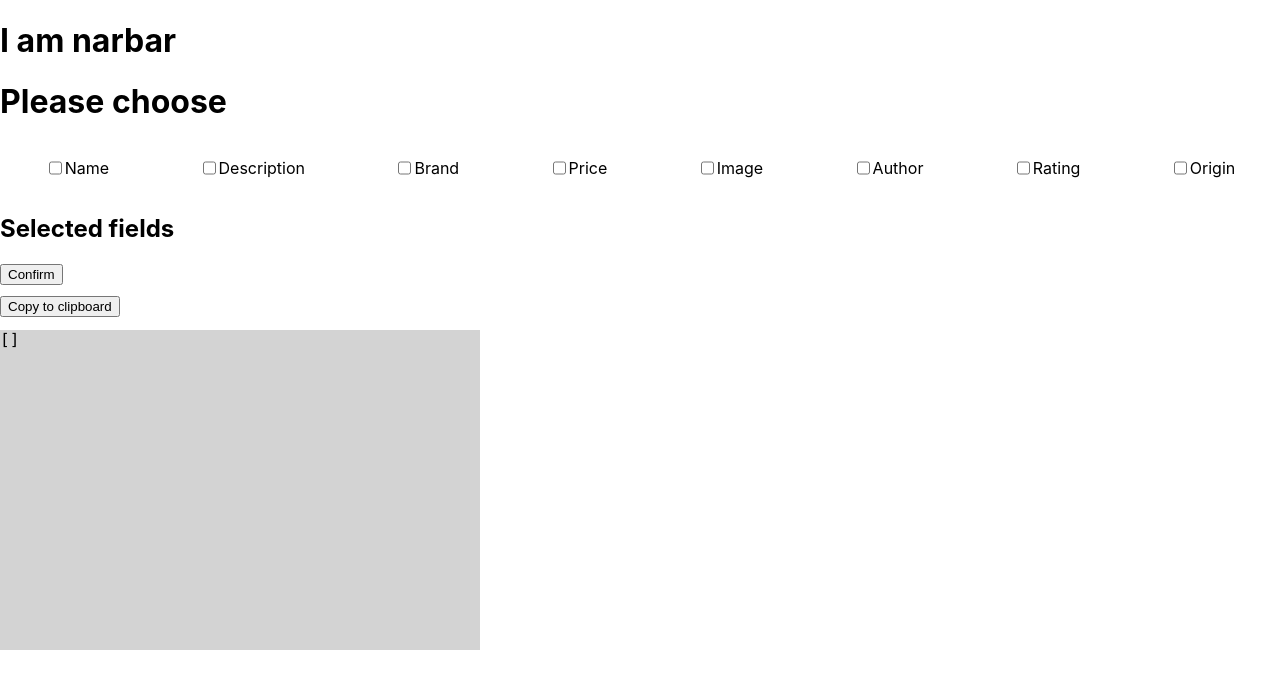
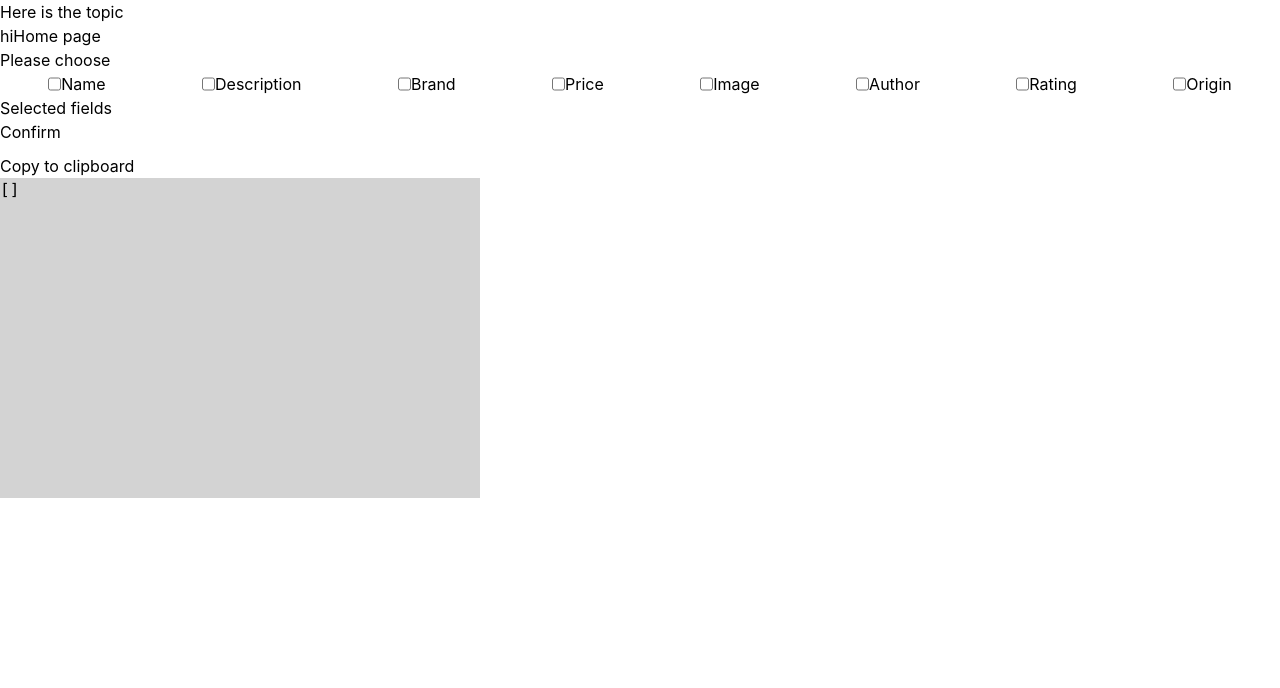
Before and after one commit to larrywongkahei/JsonDataMaker, a React (Create React App) app: page / in a window 1280 px wide. Shown: the top 688 px of the page. Built offline with nearby package versions, Linux system fonts and the light colour scheme.

Commit message:
Implemented tailwind css

```diff
--- a/package.json
+++ b/package.json
@@ -35,5 +35,8 @@
       "last 1 firefox version",
       "last 1 safari version"
     ]
+  },
+  "devDependencies": {
+    "tailwindcss": "^3.3.2"
   }
 }
--- a/src/Components/NavBar.js
+++ b/src/Components/NavBar.js
@@ -1,7 +1,14 @@
 import React from "react";
+import { Link } from "react-router-dom";
 
 export function NarBar(){
     return (
-        <h1>I am narbar</h1>
+        <div>
+            <h1 className="">
+                Here is the topic
+            </h1>
+            <Link to={"/contact"} className="">hi</Link>
+            <Link to={"/"}>Home page</Link>
+        </div>
     )
 }
--- a/src/index.css
+++ b/src/index.css
@@ -1,3 +1,6 @@
+@tailwind base;
+@tailwind components;
+@tailwind utilities;
 body {
   margin: 0;
   font-family: -apple-system, BlinkMacSystemFont, 'Segoe UI', 'Roboto', 'Oxygen',
--- /dev/null
+++ b/tailwind.config.js
@@ -0,0 +1,10 @@
+/** @type {import('tailwindcss').Config} */
+  module.exports = {
+    content: [
+      "./src/**/*.{js,jsx,ts,tsx}",
+    ],
+  theme: {
+    extend: {},
+  },
+  plugins: [],
+}
```
Also changed, not shown: 1 other file (tests, documents, lock files or other folders).
